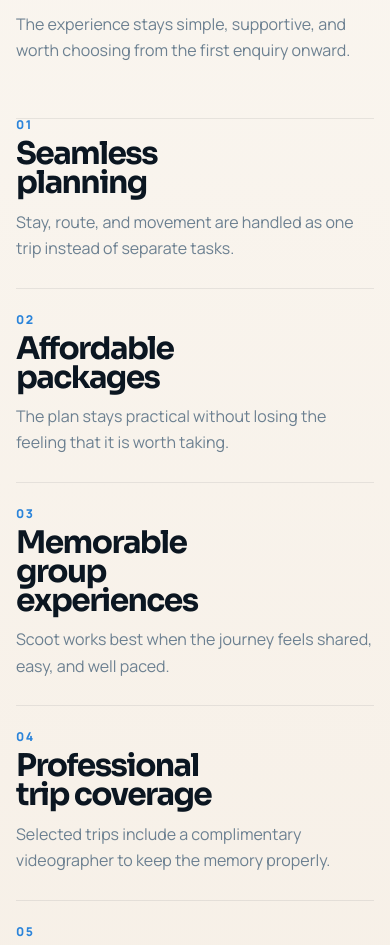
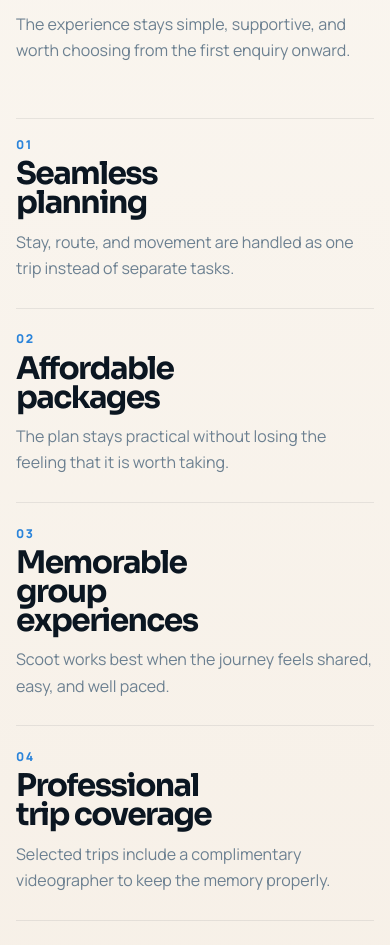
Before and after one commit to scootvacation-sys/scootwebsite, a React (Vite) app: page / in a window 390 px wide. Shown: the part 4930-5875 px from the top of the page. Built offline with nearby package versions, Linux system fonts and the light colour scheme.

Commit message:
Add mobile breathing room above why list

```diff
--- a/src/App.css
+++ b/src/App.css
@@ -1841,8 +1841,16 @@ main {
     border-radius: 1.45rem;
   }
 
+  .why-list {
+    padding-top: 0.55rem;
+  }
+
   .why-row {
     gap: 0.5rem;
+  }
+
+  .why-row:first-child {
+    padding-top: 0.7rem;
   }
 
   .why-row-index {
```
